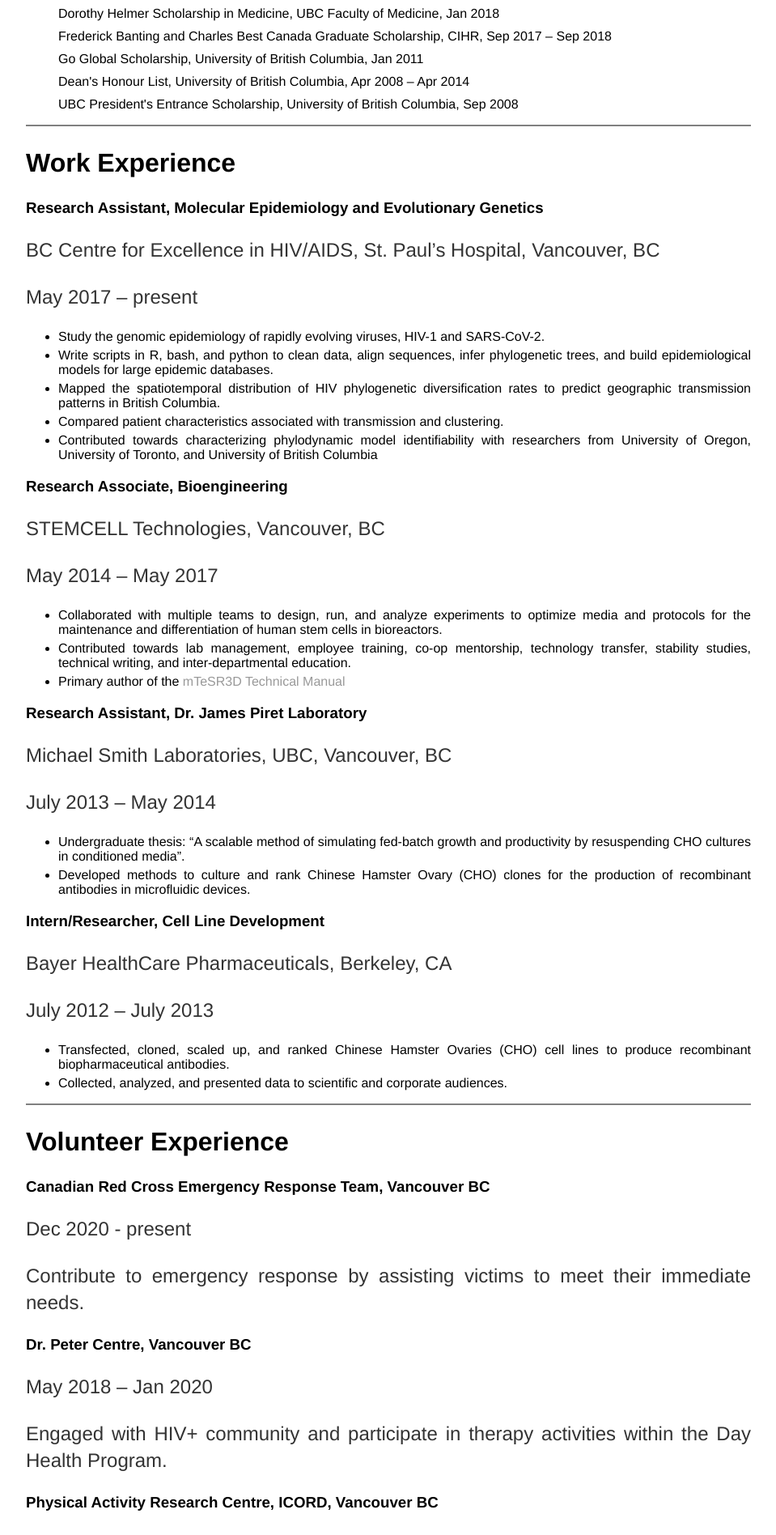
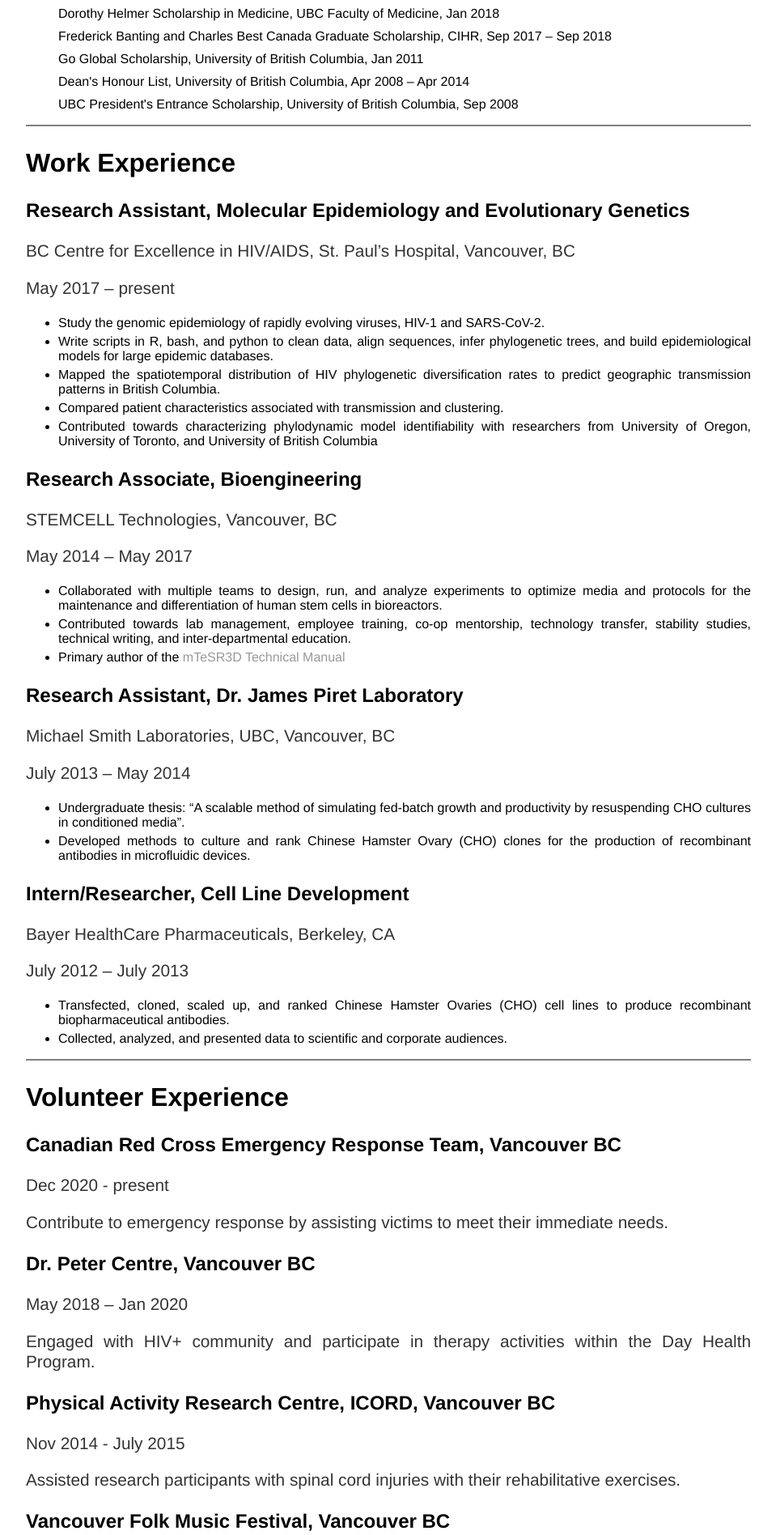
Before and after one commit to AngMcL/angmcl.github.io, a Jekyll site: the page built from cv/index.html, in a window 1280 px wide. Shown: the part 2408-4304 px from the top of the page at 81% size, without its empty margins (160-1119 px from the left). Built offline with Jekyll 4.4.1, drawn with Linux system fonts in a browser that asks for light colours.

Commit message:
add p2 and h3 elements

```diff
--- a/css/main.css
+++ b/css/main.css
@@ -28,11 +28,20 @@
 h2 {
     font-size: 2em;
     font-family:'Helvetica', 'Arial', 'Sans-Serif';
-    style="background-color:#EBF4FA"
+    style="background-color:#EBF4FA";
+}
+h3 {
+    font-size: 1.5em;
+    font-family:'Helvetica', 'Arial', 'Sans-Serif';
 }
 p {
-    font-size: 1.5em;
-    line-height: 1.4em;
+    font-size: 1.3em;
+    line-height: 1.2em;
+    color: #333;
+}
+p2 {
+    font-size: 1em;
+    line-height: 1em;
     color: #333;
 }
 footer {
```
